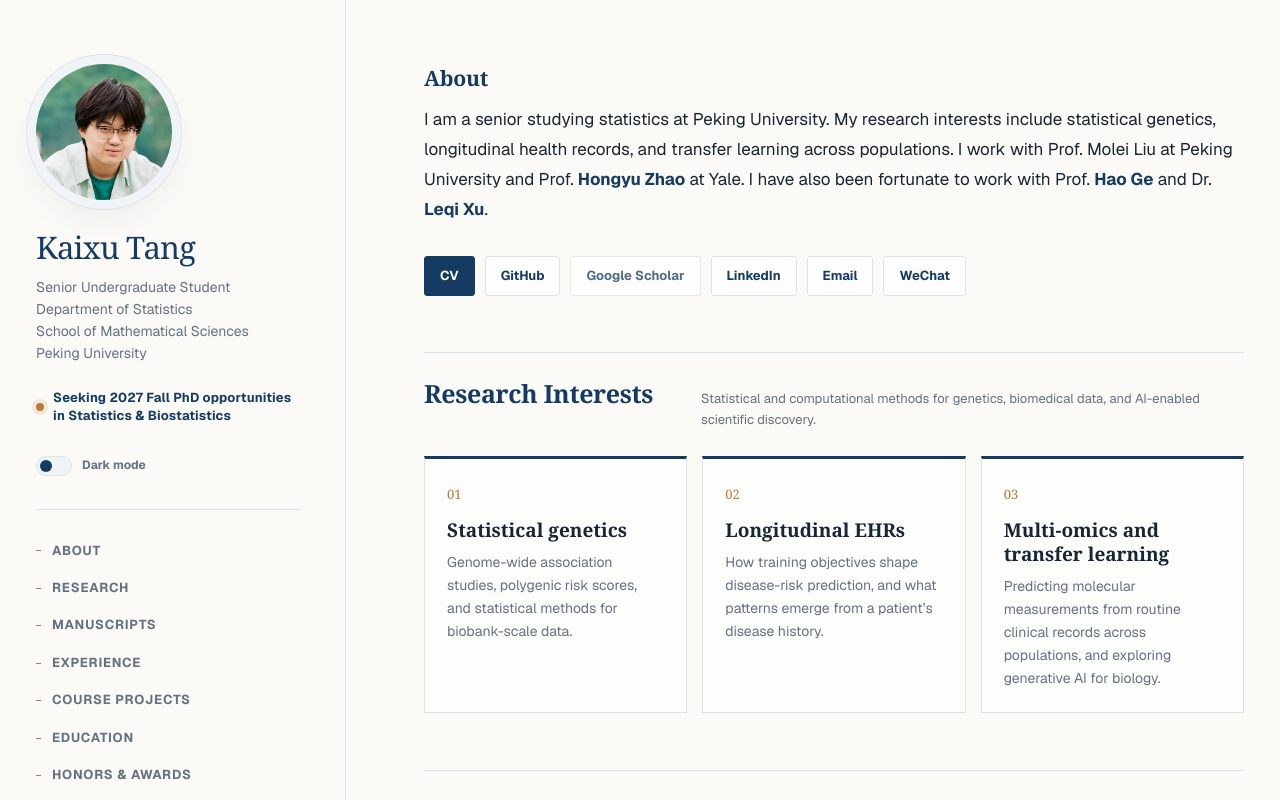
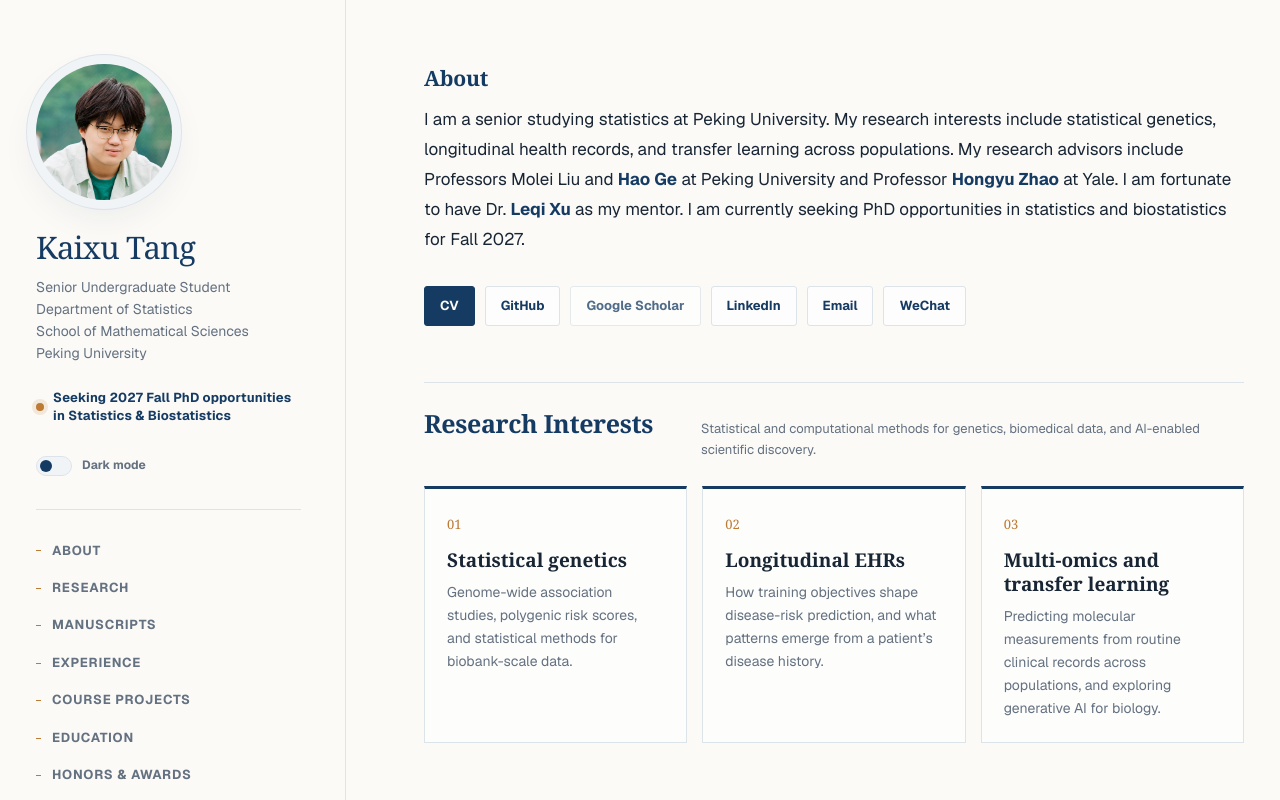
Before and after one commit to KaixuTang/KaixuTang.github.io, a Next.js app: page / in a window 1280 px wide. Shown: the top 800 px of the page. Built offline with nearby package versions, Linux system fonts and the light colour scheme.

Commit message:
Clarify advisors and mentor and restore the PhD search in About

```diff
--- a/app/page.tsx
+++ b/app/page.tsx
@@ -159,10 +159,11 @@ export default function Home() {
             <p>
               I am a senior studying statistics at Peking University. My research
               interests include statistical genetics, longitudinal health records,
-              and transfer learning across populations. I work with Prof. Molei Liu
-              at Peking University and Prof. <a href="https://zhaocenter.org/" target="_blank" rel="noreferrer">Hongyu Zhao</a> at Yale.
-              I have also been fortunate to work with Prof. <a href="http://faculty.bicmr.pku.edu.cn/~gehao/" target="_blank" rel="noreferrer">Hao Ge</a> and
-              Dr. <a href="https://profiles.stanford.edu/leqi-xu" target="_blank" rel="noreferrer">Leqi Xu</a>.
+              and transfer learning across populations. My research advisors include
+              Professors Molei Liu and <a href="http://faculty.bicmr.pku.edu.cn/~gehao/" target="_blank" rel="noreferrer">Hao Ge</a> at
+              Peking University and Professor <a href="https://zhaocenter.org/" target="_blank" rel="noreferrer">Hongyu Zhao</a> at Yale.
+              I am fortunate to have Dr. <a href="https://profiles.stanford.edu/leqi-xu" target="_blank" rel="noreferrer">Leqi Xu</a> as my mentor.
+              I am currently seeking PhD opportunities in statistics and biostatistics for Fall 2027.
             </p>
           </div>
 
```
Also changed, not shown: 1 other file (tests, documents, lock files or other folders).
